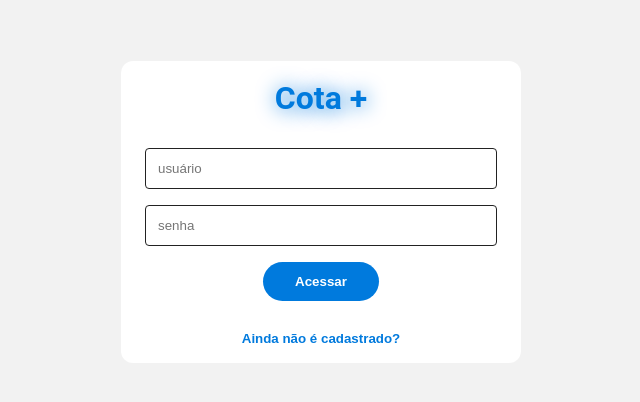
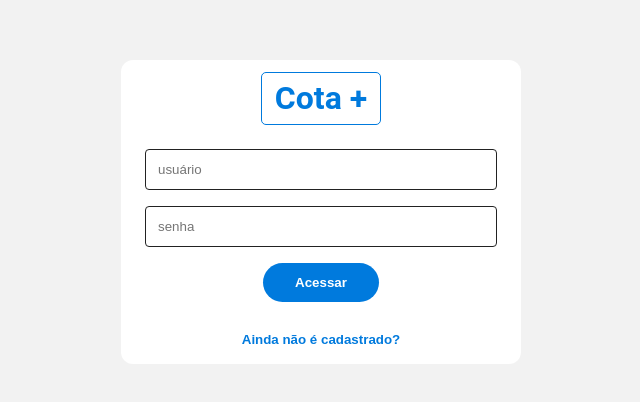
Before and after one commit to GrossiV/cotamais, a Vue app: page / in a window 1280 px wide. Shown: the part 188-590 px from the top of the page, without its empty margins (319-959 px from the left). Built offline with nearby package versions, Linux system fonts and the light colour scheme.

Commit message:
feat: change logo style

```diff
--- a/src/assets/main.css
+++ b/src/assets/main.css
@@ -25,6 +25,17 @@ body,
   font-size: 1rem;
 }
 
+.form-logo {
+  color: var(--primary);
+  background-color: rgb(255, 255, 255);
+  border: 1px solid var(--primary);
+  border-radius: 5px;
+  width: 120px;
+  margin: 0 auto;
+  font-weight: bold;
+  text-align: center;
+}
+
 button:hover {
   cursor: pointer;
   opacity: 0.8;
--- a/src/components/TopBar.vue
+++ b/src/components/TopBar.vue
@@ -39,9 +39,11 @@ function handleLogoutClick() {
   cursor: pointer;
 }
 .logo {
-  text-shadow: 1px 1px 20px var(--primary);
   font-weight: bold;
   font-size: 1.3rem;
+  border: 1px solid var(--primary);
+  padding: 0 8px;
+  border-radius: 5px;
 }
 ul {
   display: flex;
--- a/src/components/forms/LoginForm.vue
+++ b/src/components/forms/LoginForm.vue
@@ -82,7 +82,7 @@ function handleSignupClick() {
   <div class="container">
     <Alert class="alert" :type="alertType" :text="alertText" />
     <div class="login-box">
-      <h1 class="title">Cota +</h1>
+      <h1 class="form-logo">Cota +</h1>
       <form @submit.prevent="handleLoginClick" class="form">
         <CustomInput
           id="login"
--- a/src/components/forms/SignupForm.vue
+++ b/src/components/forms/SignupForm.vue
@@ -93,7 +93,7 @@ function handleSignupClick() {
   <div class="container">
     <Alert class="alert" :type="alertType" :text="alertText" />
     <div class="signup-box">
-      <h1 class="title">Cota +</h1>
+      <h1 class="form-logo">Cota +</h1>
       <form class="form" @submit.prevent="handleSignupClick">
         <CustomInput
           id="login"
```
